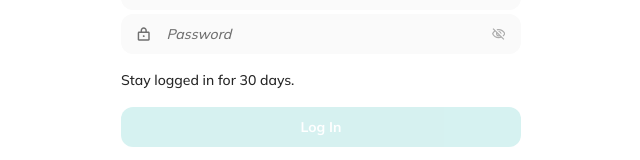
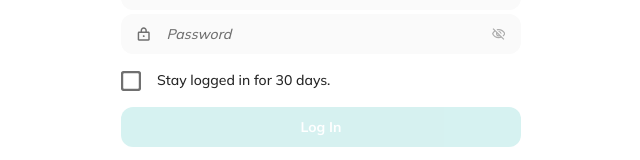
Before and after one commit to yabakune/kujira-web-client, a Next.js app: page /login in a window 1280 px wide. Shown: the part 388-548 px from the top of the page, without its empty margins (319-959 px from the left). Built offline with nearby package versions, Linux system fonts and the light colour scheme.

Commit message:
Add checkbox icons to auth form agreement component.

```diff
--- a/src/components/auth/auth-form-agreement.module.scss
+++ b/src/components/auth/auth-form-agreement.module.scss
@@ -2,4 +2,5 @@
   display: flex;
   align-items: center;
   gap: var(--sixteenPixels);
+  cursor: pointer;
 }
--- a/src/components/auth/auth-form-agreement.tsx
+++ b/src/components/auth/auth-form-agreement.tsx
@@ -1,6 +1,7 @@
 import Link from "next/link";
 import { Signal } from "@preact/signals-react";
 
+import * as Components from "@/components";
 import * as Constants from "@/constants";
 import * as Helpers from "@/helpers";
 import * as Types from "@/types";
@@ -17,6 +18,12 @@ export const AuthFormAgreement = (props: Props) => {
 
   return (
     <section className={Styles.section} onClick={toggleAgreement}>
+      {props.agreementChecked.value ? (
+        <Components.CheckboxActive width={20} fill={12} />
+      ) : (
+        <Components.Checkbox width={20} fill={10} />
+      )}
+
       {props.type === "Register" ? (
         <p>
           {"I agree to the "}
```
